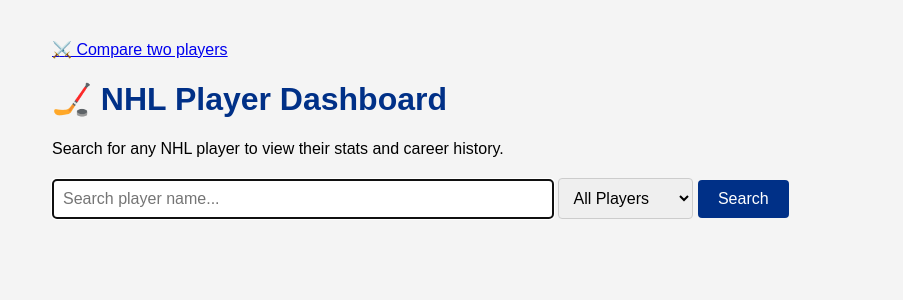
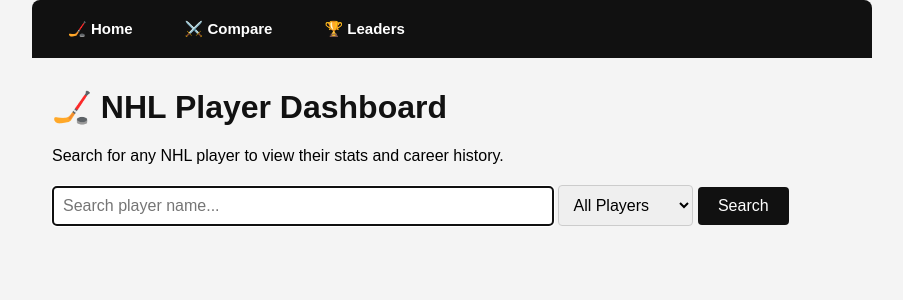
Before and after one commit to ricguan1/oim3640, a Flask app: page / in a window 1280 px wide. Shown: the top 300 px of the page, without its empty margins (188-1091 px from the left). Run offline with Flask 3, Linux system fonts and the light colour scheme.

Commit message:
Update color

```diff
--- a/Final Project/templates/index.html
+++ b/Final Project/templates/index.html
@@ -12,7 +12,7 @@
             padding: 0 20px;
             background-color: #f4f4f4;
         }
-        h1 { color: #003087; }
+        h1 { color: #111111; }
         form { margin: 20px 0; }
         input[type="text"] {
             padding: 10px;
@@ -24,13 +24,13 @@
         button {
             padding: 10px 20px;
             font-size: 16px;
-            background-color: #003087;
+            background-color: #111111;
             color: white;
             border: none;
             border-radius: 4px;
             cursor: pointer;
         }
-        button:hover { background-color: #FCB514; color: #003087; }
+        button:hover { background-color: #0055E9; color: #111111; }
         .player-card {
             background: white;
             padding: 15px;
@@ -43,18 +43,43 @@
         }
         .player-card a {
             text-decoration: none;
-            color: #003087;
+            color: #111111;
             font-weight: bold;
             font-size: 18px;
         }
-        .player-card a:hover { color: #FCB514; }
+        .player-card a:hover { color: #0055E9; }
         .player-meta { color: #666; font-size: 14px; }
         .inactive { color: #999; font-size: 12px; }
         .error { color: red; margin-top: 10px; }
+        .navbar {
+    background-color: #111111;
+    padding: 12px 20px;
+    margin: -40px -20px 30px -20px;
+    border-radius: 8px 8px 0 0;
+    display: flex;
+    gap: 20px;
+    align-items: center;
+}
+.navbar a {
+    color: white;
+    text-decoration: none;
+    font-size: 15px;
+    font-weight: bold;
+    padding: 8px 16px;
+    border-radius: 4px;
+}
+.navbar a:hover {
+    background-color: #0055E9;
+    color: #111111;
+}
     </style>
 </head>
 <body>
-    <p><a href="/compare">⚔️ Compare two players</a></p>
+    <nav class="navbar">
+        <a href="/">🏒 Home</a>
+        <a href="/compare">⚔️ Compare</a>
+        <a href="/leaders">🏆 Leaders</a>
+    </nav>
     <h1>🏒 NHL Player Dashboard</h1>
     <p>Search for any NHL player to view their stats and career history.</p>
     <form method="POST">
```
